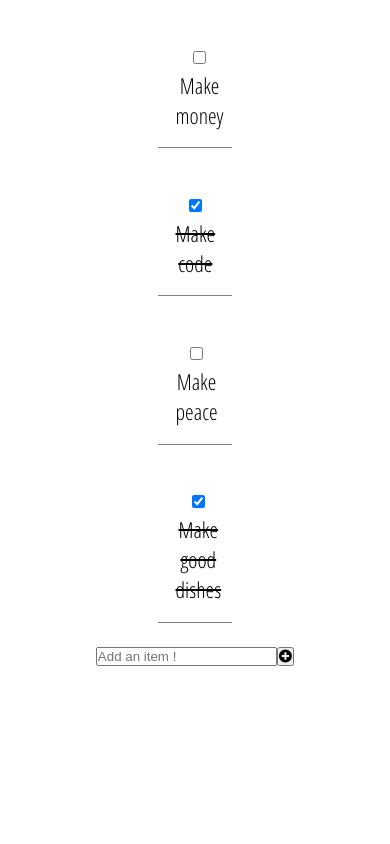
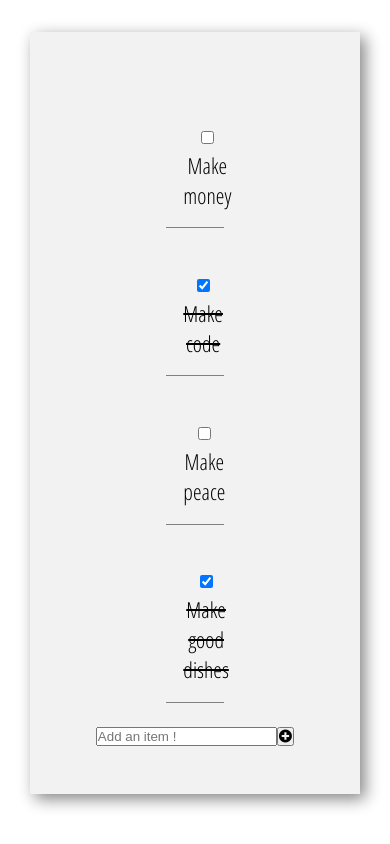
Before and after one commit to Audreyritzenthaler/todolist, a React (Create React App) app: page / in a window 390 px wide. Built offline with nearby package versions, Linux system fonts and the light colour scheme.

Commit message:
add some style and media queries

```diff
--- a/src/App.css
+++ b/src/App.css
@@ -1,3 +1,27 @@
 .App {
   text-align: center;
+  background-color: rgba(230, 230, 230, 0.527);
+  padding: 3em;
+  width: 30%;
+  margin: 2em auto;
+  box-shadow: 5px 5px 15px rgb(133, 133, 133);
 }
+
+.title {
+  font-family: 'Open Sans Condensed', sans-serif;
+  font-weight: 100;
+  font-size: 4em;
+  margin-bottom: 1em;
+}
+
+@media screen and (max-width: 1200px) {
+  .App {
+    width: 60%;
+  }
+}
+
+/* @media screen and (max-width: 640px) {
+  .App {
+    width: 95%;
+  }
+} */
```
